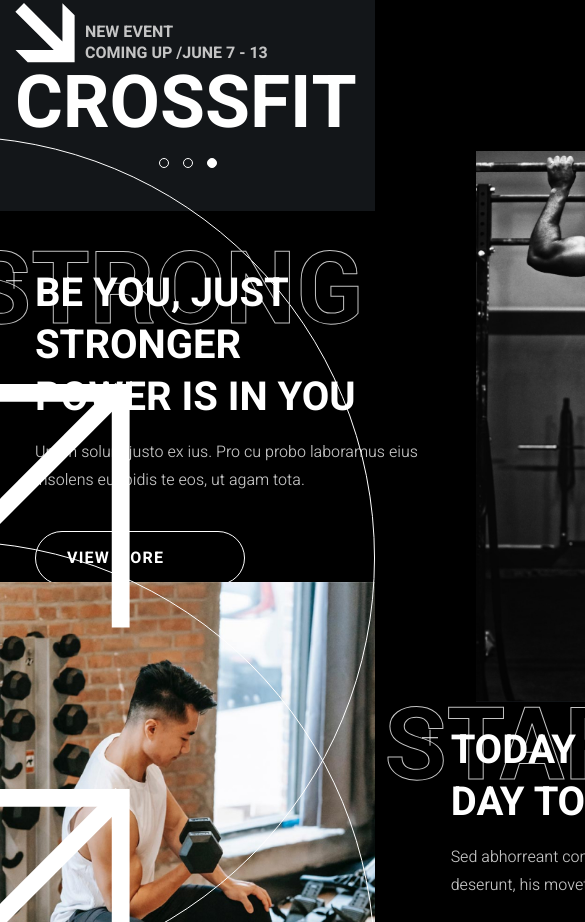
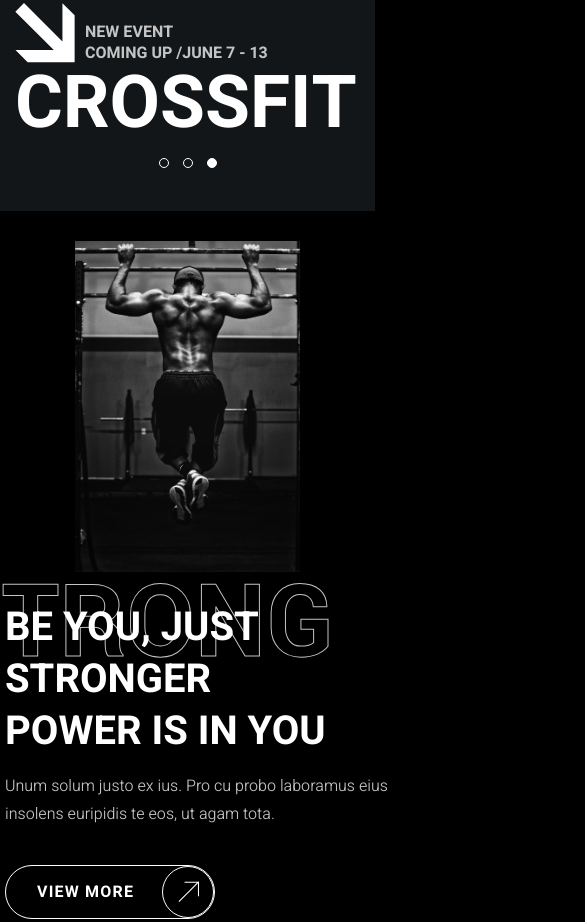
Before and after one commit to JamshedKh/kropp-fitness, a plain HTML site: page index.html in a window 390 px wide. Shown: the part 635-1557 px from the top of the page, 585 px wide, since content can reach past the window. Drawn offline with Linux system fonts and the light colour scheme.

Commit message:
add the 3 adaptive layout

```diff
--- a/styles.css
+++ b/styles.css
@@ -312,9 +312,8 @@ h1, h2, h3, h4, h5, h6 {
 }
 
 .title-medium {
-  font-size: 40px;
+  font-size: clamp(20px, 20.8em, 40px);
   line-height: 1.3;
-  color: var(--color-light);
 }
 
 .backdrop-title {
@@ -367,9 +366,11 @@ h1, h2, h3, h4, h5, h6 {
 }
 
 .button.transparent {
+  position: relative;
   height: var(--input-height);
   padding-left: 31px;
   padding-right: 80px;
+  color: var(--color-light);
   background-color: transparent;
   border: var(--border)
 }
@@ -383,6 +384,11 @@ h1, h2, h3, h4, h5, h6 {
   background: url('./icons/aarov-topp-right.svg') center/70% no-repeat;
   border: var(--border);
   border-radius: 50%;
+}
+
+.button.transparent:hover {
+  color: var(--color-dark);
+  background-color: var(--color-light-gray);
 }
 
 .header {
@@ -561,6 +567,12 @@ h1, h2, h3, h4, h5, h6 {
   margin-bottom: 37px;
 }
 
+@media (max-width: 1919px) {
+  .motivation-card-image {
+    margin-block: -20px;
+  }
+}
+
 @media (max-width: 1024px) {
   .header {
     flex-wrap: wrap;
@@ -583,6 +595,16 @@ h1, h2, h3, h4, h5, h6 {
 
   .banner {
     row-gap: 10px;
+  }
+
+  .motivation-card {
+    padding-block: 50px;
+  }
+
+  .motivation-card-image {
+    min-width: 30%;
+    height: auto;
+    margin-block: 0;
   }
 }
 
@@ -613,4 +635,24 @@ h1, h2, h3, h4, h5, h6 {
   .banner-info::before {
     margin-right: 10px;
   }
+
+  .motivation-card,
+  .motivation-item:nth-child(even) .motivation-card
+  {
+    flex-direction: column-reverse;
+  }
+
+  .motivation-card {
+    row-gap: 30px;
+    padding-block: 30px;
+  }
+
+  .motivation-card-image {
+    max-width: 60%;
+  }
+
+  .motivation-card-description {
+    margin-bottom: 20px;
+  }
+
 }
```
